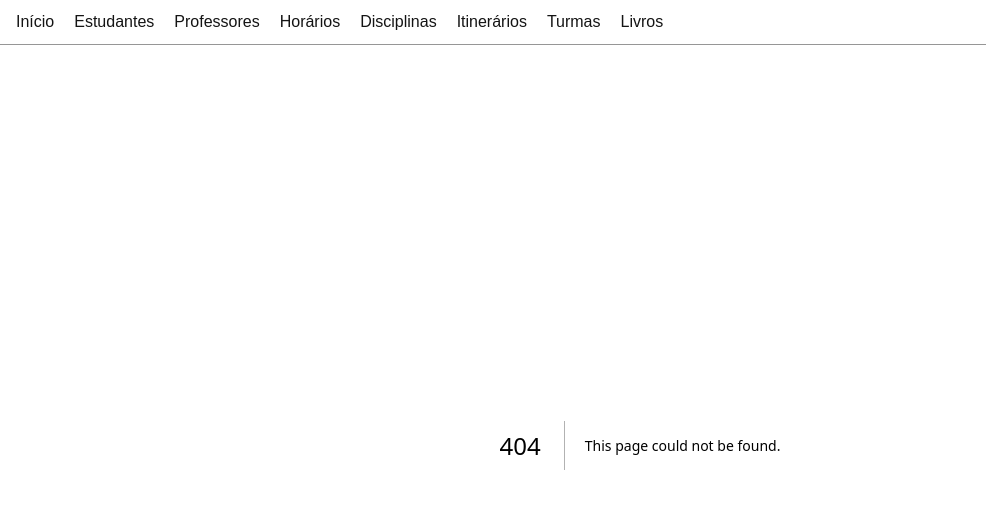
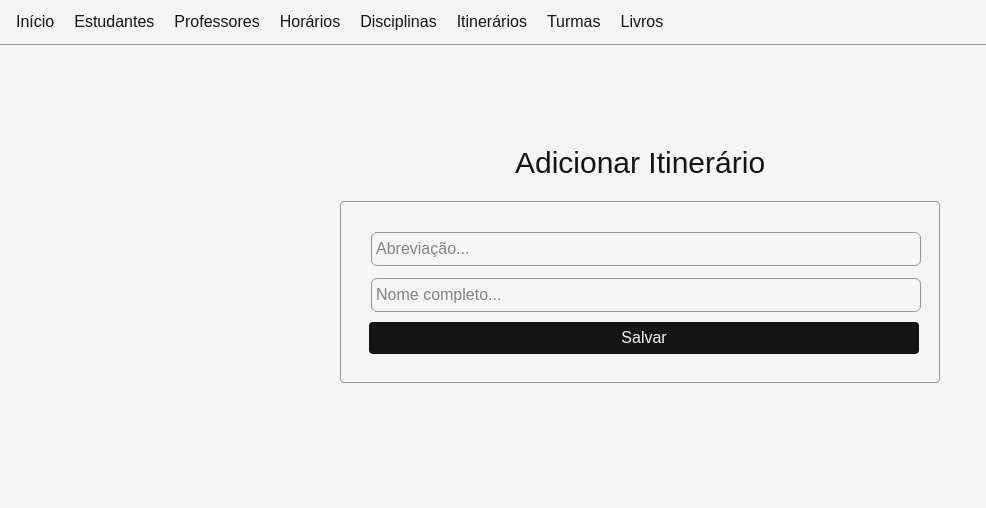
Before and after one commit to WebCorvus/School-Secretary, a Next.js app in the folder frontend/: page /itineraries/add in a window 1280 px wide. Before the commit this address had no page. Shown: the top 508 px of the page, without its empty margins (0-986 px from the left). Built offline with nearby package versions, Linux system fonts and the light colour scheme.

Commit message:
Add itineraries pages

```diff
--- a/frontend/src/app/globals.css
+++ b/frontend/src/app/globals.css
@@ -67,7 +67,7 @@ body {
 }
 
 .btn {
-	@apply m-1 px-3 rounded-md;
+	@apply m-1 px-3 py-1 rounded-md;
 	transition: background 0.2s, color 0.2s;
 }
 
--- /dev/null
+++ b/frontend/src/app/itineraries/add/page.tsx
@@ -0,0 +1,77 @@
+"use client";
+
+import axios from "axios";
+import React, { useEffect, useState } from "react";
+import { useRouter } from "next/navigation";
+
+import { ItineraryProps } from "@/types/itinerary";
+import { ITINERARY_BASE_URL } from "@/config";
+
+type ItineraryPostProps = Omit<ItineraryProps, "id" | "created_at">;
+
+export default function AddItinerary() {
+	const router = useRouter();
+	const [itinerary, setItinerary] = useState<ItineraryPostProps>({
+		short_name: "",
+		full_name: "",
+	});
+	const [loading, setLoading] = useState(false);
+
+	const handleChange = (
+		e: React.ChangeEvent<HTMLInputElement | HTMLSelectElement>
+	) => {
+		const { name, value } = e.target;
+		setItinerary((prev) => ({
+			...prev,
+			[name]: value,
+		}));
+	};
+
+	const handleSubmit = async (e: React.FormEvent<HTMLFormElement>) => {
+		e.preventDefault();
+		setLoading(true);
+		try {
+			await axios.post(ITINERARY_BASE_URL, itinerary);
+			alert("Itinerário cadastrado com sucesso!");
+			router.push("/itineraries");
+		} catch (error) {
+			alert(`Erro ao cadastrar itinerário: ${error}`);
+		} finally {
+			setLoading(false);
+		}
+	};
+
+	return (
+		<div className="flex flex-col items-center justify-center m-20">
+			<h1 className="title">Adicionar Itinerário</h1>
+			<div className="form-container ">
+				<form
+					onSubmit={handleSubmit}
+					className="form p-6 border border-[var(--divide)] rounded  w-full max-w-sm"
+				>
+					<input
+						type="text"
+						name="short_name"
+						placeholder="Abreviação..."
+						value={itinerary.short_name}
+						onChange={handleChange}
+					/>
+					<input
+						type="text"
+						name="full_name"
+						placeholder="Nome completo..."
+						value={itinerary.full_name}
+						onChange={handleChange}
+					/>
+					<button
+						type="submit"
+						className="btn btn-common w-full"
+						disabled={loading}
+					>
+						{loading ? "Salvando..." : "Salvar"}
+					</button>
+				</form>
+			</div>
+		</div>
+	);
+}
--- /dev/null
+++ b/frontend/src/app/itineraries/page.tsx
@@ -0,0 +1,76 @@
+"use client";
+
+import axios from "axios";
+
+import Link from "next/link";
+import React, { useState, useEffect } from "react";
+
+import SearchField from "@/components/searchField";
+
+import { ItineraryProps } from "@/types/itinerary";
+import { ITINERARY_BASE_URL } from "@/config";
+
+export default function ItinerariesPage() {
+	const [search, setSearch] = useState("");
+	const [data, setData] = useState<ItineraryProps[]>([]);
+	const [searching, setSearching] = useState(false);
+
+	useEffect(() => {
+		axios
+			.get<ItineraryProps[]>(`${ITINERARY_BASE_URL}?search=${search}`)
+			.then((response) => setData(response.data))
+			.finally(() => setSearching(false));
+	}, [searching]);
+
+	const handleSearch = (value: string) => {
+		setSearch(value);
+		setSearching(true);
+	};
+
+	return (
+		<div>
+			<div className="flex justify-center">
+				<div className="title-container">
+					<h1 className="title">Turmas</h1>
+				</div>
+			</div>
+
+			<div className="flex flex-row items-center justify-center">
+				<SearchField
+					placeholder="Buscar turma..."
+					onSearch={handleSearch}
+				/>
+			</div>
+			<div className="flex justify-center m-3">
+				<Link
+					className="link link-common w-50 text-center"
+					href="/itineraries/add"
+				>
+					Adicionar
+				</Link>
+			</div>
+			<div className="flex justify-center">
+				{searching ? (
+					<p>Carregando...</p>
+				) : (
+					<table className="m-3 table table-border">
+						<thead>
+							<tr>
+								<th>Abreviação</th>
+								<th>Nome completo</th>
+							</tr>
+						</thead>
+						<tbody>
+							{data.map((itinerary) => (
+								<tr key={itinerary.id}>
+									<td>{itinerary.short_name}</td>
+									<td>{itinerary.full_name}</td>
+								</tr>
+							))}
+						</tbody>
+					</table>
+				)}
+			</div>
+		</div>
+	);
+}
--- a/frontend/src/app/professors/add/page.tsx
+++ b/frontend/src/app/professors/add/page.tsx
@@ -145,10 +145,7 @@ export default function AddProfessor() {
 								</option>
 							))}
 						</select>
-						<button
-							type="submit"
-							className="btn btn-gray w-full py-1"
-						>
+						<button type="submit" className="btn btn-gray w-full">
 							Concluir
 						</button>
 					</form>
--- a/frontend/src/app/students/add/page.tsx
+++ b/frontend/src/app/students/add/page.tsx
@@ -153,10 +153,7 @@ export default function Add() {
 								</option>
 							))}
 						</select>
-						<button
-							type="submit"
-							className="btn btn-gray w-full py-1"
-						>
+						<button type="submit" className="btn btn-gray w-full">
 							Concluir
 						</button>
 					</form>
--- a/frontend/src/types/itinerary.ts
+++ b/frontend/src/types/itinerary.ts
@@ -1,6 +1,6 @@
 export interface ItineraryProps {
 	id: number;
+	short_name: string;
 	full_name: string;
-	short_name: string;
 	created_at: string;
 }
```
Also changed, not shown: 1 other file (tests, documents, lock files or other folders).
